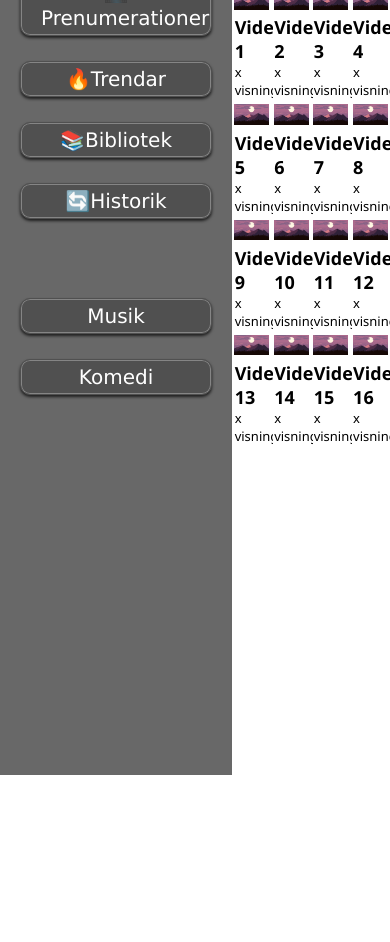
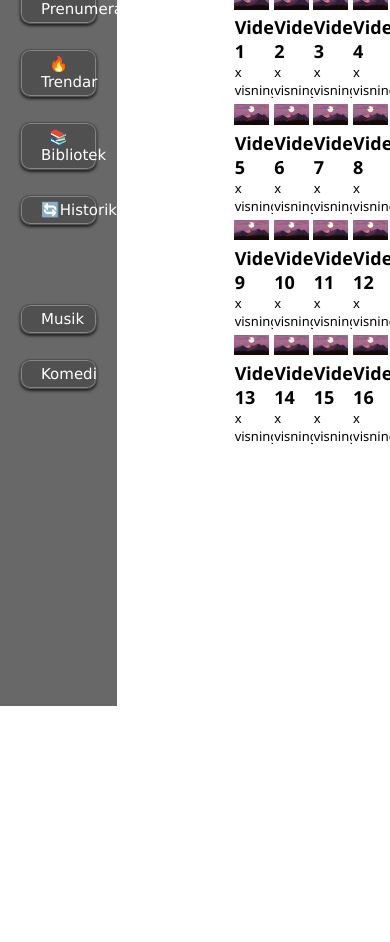
Before and after one commit to einhar1/MeTube, a plain HTML site: page index.html in a window 390 px wide. Shown: the part 138-1080 px from the top of the page. Drawn offline with nearby package versions, Linux system fonts and the light colour scheme.

Commit message:
förbttrat responsive

```diff
--- a/css/style.css
+++ b/css/style.css
@@ -57,7 +57,7 @@ header #knapp {
 }
 
 header #knapp:hover {
-    background-color: #ccc;
+  background-color: #ccc;
 }
 
 header #search {
@@ -80,7 +80,9 @@ nav{
   top: 69px;
   background-color: rgb(104,104,104);
   grid-area: nav;
-  height: 100vh;
+  height: calc(100vh - 69px);
+  max-width: 30%;
+  overflow: auto;
 }
 
 main{
@@ -166,12 +168,12 @@ margin: 25px 0 10px 0;
 
 #meny li a {
 display: block;
-width: 150px;
+max-width: 150px;
 margin: 0;
 padding: 5px 20px 5px 20px;
 text-align: center;
 font-family: "Lucida Grande", "Lucida Sans Unicode", Helvetica, Arial, sans-serif;
-font-size: 20px;
+font-size: 15px;
 color: rgba(80,80,80,80);
 border-radius: 10px;
 border: 1px solid rgba(80,80,80,80);
```
Also changed, not shown: css/sida1.html (deleted, +0 -12 lines).
